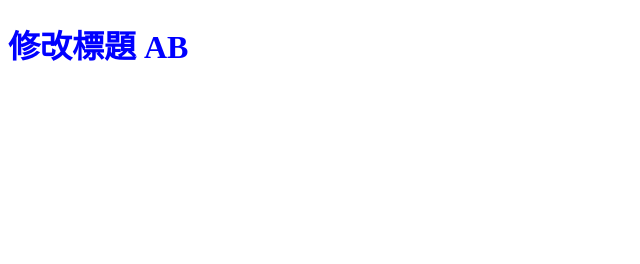
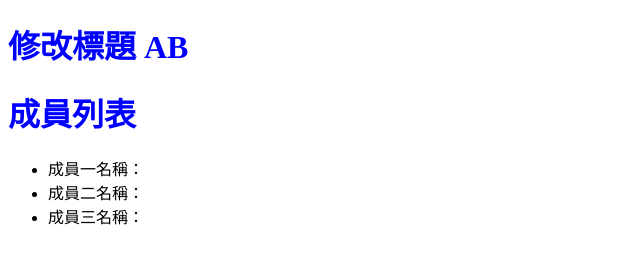
Before and after one commit to LOOFOO/Git-Practice, a plain HTML site: page index.html in a window 1280 px wide. Shown: the whole page, without its empty margins (0-640 px from the left). Drawn offline with Linux system fonts and the light colour scheme.

Commit message:
增加成員列表

```diff
--- a/index.html
+++ b/index.html
@@ -8,5 +8,11 @@
 </head>
 <body>
     <h1>修改標題 AB</h1>
+    <h1>成員列表</h1>
+    <ul>
+        <li>成員一名稱：</li>
+        <li>成員二名稱：</li>
+        <li>成員三名稱：</li>
+    </ul>
 </body>
 </html>
```
